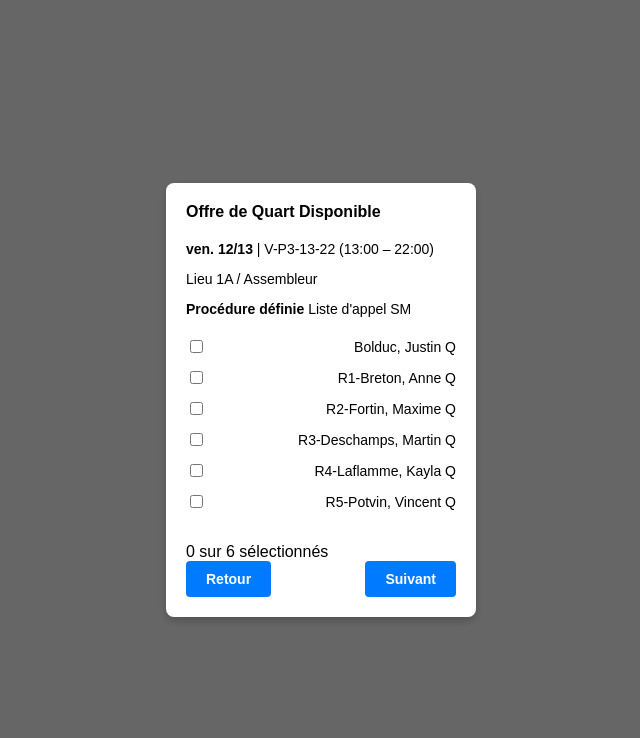
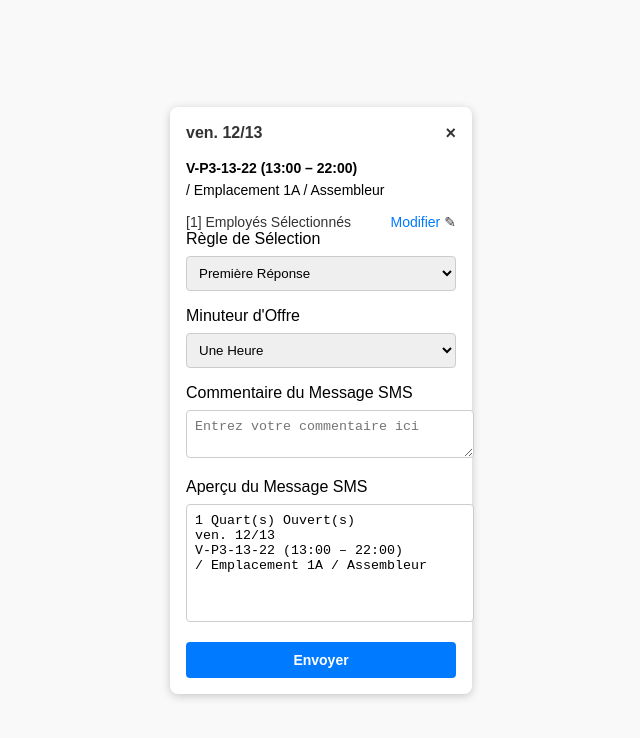
Before and after one commit to ImtiGlitch/Open-Shift-Offer, a plain HTML site: page index.html in a window 1280 px wide. Shown: the whole page, without its empty margins (319-959 px from the left). Drawn offline with Linux system fonts and the light colour scheme.

Commit message:
Update index.html

```diff
--- a/index.html
+++ b/index.html
@@ -3,31 +3,24 @@
 <head>
     <meta charset="UTF-8">
     <meta name="viewport" content="width=device-width, initial-scale=1.0">
-    <title>Sélection des Employés</title>
+    <title>Offre de Quart Ouvert</title>
     <style>
         body {
             font-family: Arial, sans-serif;
             margin: 0;
             padding: 0;
-        }
-        .modal-container {
             display: flex;
             justify-content: center;
             align-items: center;
-            position: fixed;
-            top: 0;
-            left: 0;
-            right: 0;
-            bottom: 0;
-            background-color: rgba(0, 0, 0, 0.6);
-            z-index: 1000;
+            height: 100vh;
+            background-color: #f9f9f9;
         }
         .modal {
-            background-color: white;
+            background: white;
+            width: 270px; /* Increased width for better content alignment */
             border-radius: 8px;
-            padding: 20px;
-            width: 270px;
-            box-shadow: 0 4px 8px rgba(0, 0, 0, 0.2);
+            box-shadow: 0 2px 10px rgba(0, 0, 0, 0.2);
+            padding: 16px;
         }
         .modal-header {
             display: flex;
@@ -35,130 +28,112 @@
             align-items: center;
             font-size: 16px;
             font-weight: bold;
-            margin-bottom: 20px;
         }
-
         .modal-header span {
-            flex: 1;
+            color: #333;
         }
-        .shift-details {
+        .close-button {
+            font-size: 18px;
+            cursor: pointer;
+            color: #666;
+        }
+        .details {
+            margin: 16px 0;
+        }
+        .details .line {
             font-size: 14px;
-            margin-bottom: 20px;
+            margin-bottom: 6px;
         }
-        .employee-list {
-            max-height: 250px;
-            overflow-y: auto;
-            margin-bottom: 20px;
+        .details .line strong {
+            color: black;
+            font-weight: bold;
         }
-        .employee-item {
+        .dropdown, .textbox {
+            width: 100%;
+            padding: 8px;
+            margin-top: 8px;
+            margin-bottom: 16px;
+            border: 1px solid #ccc;
+            border-radius: 4px;
+        }
+        .textbox.readonly {
+            height: 100px; /* Manually adjusted height to fit the content */
+            resize: none;
+            overflow: hidden; /* Prevent scrollbars */
+        }
+        .editable {
             display: flex;
             justify-content: space-between;
             align-items: center;
-            margin-bottom: 12px;
+        }
+        .editable span {
             font-size: 14px;
+            color: #333;
         }
-        .employee-item input[type="checkbox"] {
-            margin-right: 10px;
+        .editable .edit {
+            display: flex;
+            align-items: center;
+            font-size: 14px;
+            color: #007BFF;
+            cursor: pointer;
         }
-        .employee-item span {
-            flex: 1;
-
-        }
-        .selection-info {
-            font-size: 14px;
-            margin-bottom: 20px;
-            font-weight: bold;
-        }
-        .action-buttons {
-            display: flex;
-            justify-content: space-between;
+        .edit-icon {
+            margin-left: 4px;
         }
         .button {
-            padding: 10px 20px;
+            display: inline-block;
+            padding: 10px 16px;
+            background: #007BFF;
+            color: white;
             font-size: 14px;
             font-weight: bold;
-            background-color: #007BFF;
-            color: white;
+            text-align: center;
             border: none;
             border-radius: 4px;
             cursor: pointer;
+            width: 100%;
         }
-        .button:disabled {
-            background-color: #aaa;
-            cursor: not-allowed;
+        .button:hover {
+            background: #0056b3;
         }
     </style>
 </head>
 <body>
-
-<div class="modal-container">
     <div class="modal">
         <div class="modal-header">
-            <span>Offre de Quart Disponible</span>
+            <span>ven. 12/13</span>
+            <span class="close-button">&times;</span>
         </div>
-
-        <div class="shift-details">
-            <p><strong>ven. 12/13</strong> | V-P3-13-22 (13:00 – 22:00)</p>
-            <p>Lieu 1A / Assembleur</p>
-            <p><strong>Procédure définie</strong> Liste d'appel SM</p>
+        <div class="details">
+            <div class="line"><strong>V-P3-13-22 (13:00 – 22:00)</strong></div>
+            <div class="line">/ Emplacement 1A / Assembleur</div>
         </div>
-
-        <div class="employee-list">
-            <div class="employee-item">
-                <input type="checkbox" onclick="updateSelectionCount()">
-                <label>Bolduc, Justin Q</label>
-            </div>
-            <div class="employee-item">
-                <input type="checkbox" onclick="updateSelectionCount()">
-                <label>R1-Breton, Anne Q</label>
-            </div>
-            <div class="employee-item">
-                <input type="checkbox" onclick="updateSelectionCount()">
-                <label>R2-Fortin, Maxime Q</label>
-            </div>
-            <div class="employee-item">
-                <input type="checkbox" onclick="updateSelectionCount()">
-                <label>R3-Deschamps, Martin Q</label>
-            </div>
-            <div class="employee-item">
-                <input type="checkbox" onclick="updateSelectionCount()">
-                <label>R4-Laflamme, Kayla Q</label>
-            </div>
-            <div class="employee-item">
-                <input type="checkbox" onclick="updateSelectionCount()">
-                <label>R5-Potvin, Vincent Q</label>
-            </div>
+        <div class="editable">
+            <span>[1] Employés Sélectionnés</span>
+            <span class="edit">Modifier <span class="edit-icon">&#9998;</span></span>
         </div>
-
-        <div class="selection-summary" id="selection-summary">0 sur 6 sélectionnés</div>
-
-        <div class="action-buttons">
-            <button class="button" onclick="goBack()">Retour</button>
-            <button class="button" onclick="nextStep()">Suivant</button>
-        </div>
+        <label for="selection-rule">Règle de Sélection</label>
+        <select id="selection-rule" class="dropdown">
+            <option>Première Réponse</option>
+            <option>À la Discrétion du Manager</option>
+            <option>Le Plus Qualifié</option>
+        </select>
+        <label for="offer-timer">Minuteur d'Offre</label>
+        <select id="offer-timer" class="dropdown">
+            <option>Une Heure</option>
+            <option>Deux Heures</option>
+            <option>Quatre Heures</option>
+        </select>
+        <label for="sms-comment">Commentaire du Message SMS</label>
+        <textarea id="sms-comment" class="textbox" placeholder="Entrez votre commentaire ici"></textarea>
+        <label for="sms-preview">Aperçu du Message SMS</label>
+        <textarea id="sms-preview" class="textbox readonly" readonly>
+1 Quart(s) Ouvert(s)
+ven. 12/13
+V-P3-13-22 (13:00 – 22:00)
+/ Emplacement 1A / Assembleur
+        </textarea>
+        <button class="button">Envoyer</button>
     </div>
-</div>
-
-<script>
-    function closeModal() {
-        document.querySelector('.modal-container').style.display = 'none';
-    }
-
-    function updateSelectionCount() {
-        const checkboxes = document.querySelectorAll('.employee-item input[type="checkbox"]');
-        const selectedCount = Array.from(checkboxes).filter(checkbox => checkbox.checked).length;
-        const selectionSummary = document.getElementById('selection-summary');
-        selectionSummary.textContent = `${selectedCount} sur 6 sélectionnés`;
-    }
-
-    function goBack() {
-        alert('Retour...');
-    }
-
-    function nextStep() {
-        alert('Passage à l’étape suivante...');
-    }
-</script>
-
 </body>
 </html>
```
